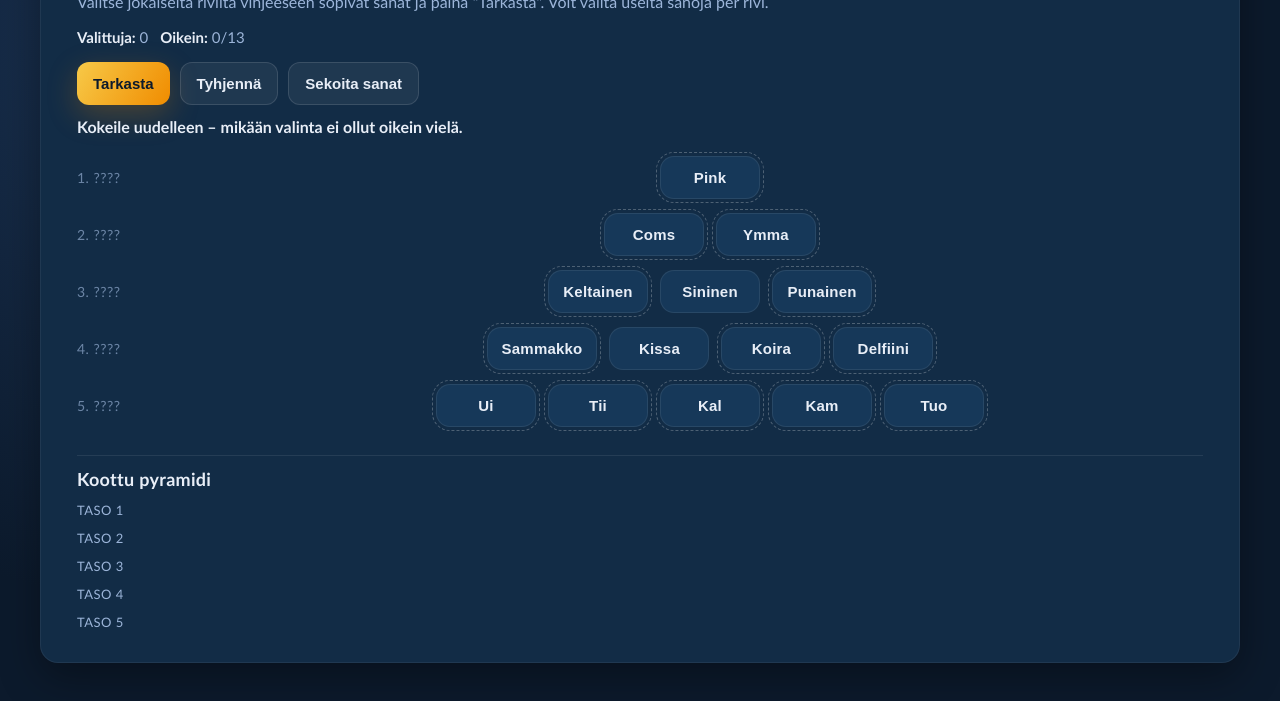
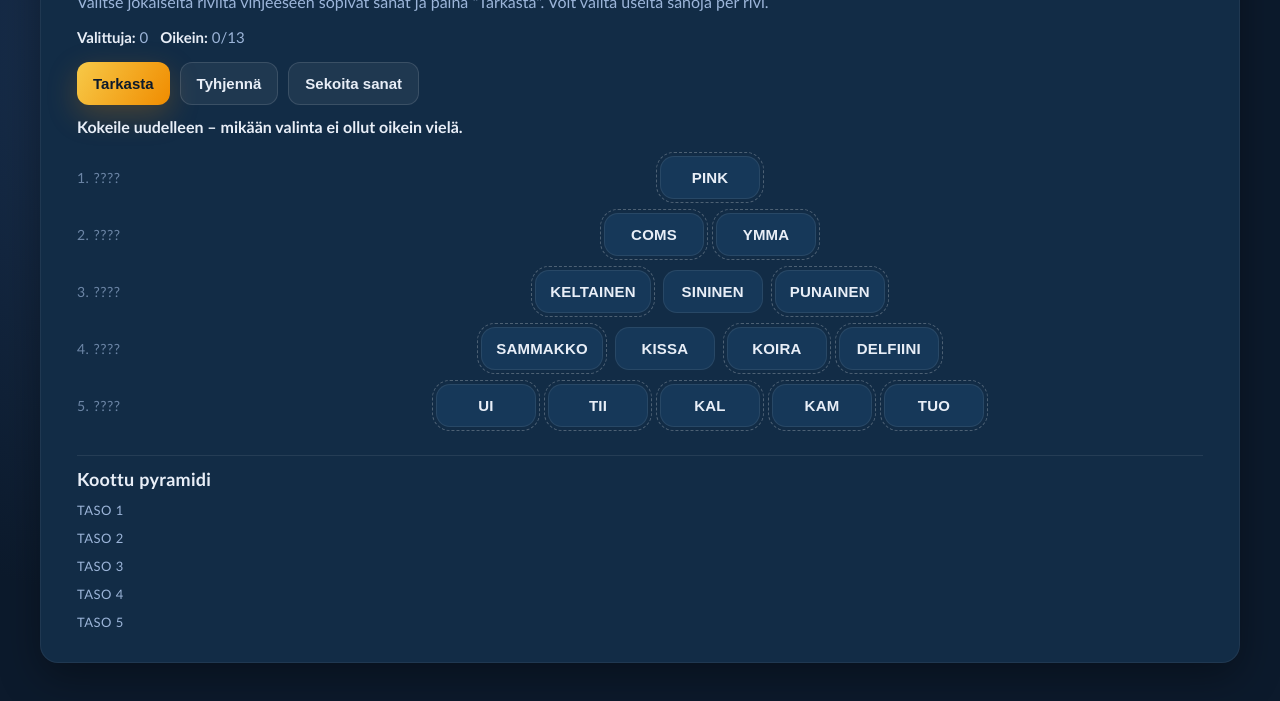
Before and after one commit to samuelfalt/Sana-Pyramidi, a plain HTML site: page index.html in a window 1280 px wide. Both pictures are taken after a click on the button "Tarkasta". Shown: the part 133-834 px from the top of the page. Drawn offline with Linux system fonts and the light colour scheme.

Commit message:
Uppercase all words

```diff
--- a/index.html
+++ b/index.html
@@ -292,41 +292,41 @@
       {
         hint: "Pink",
         words: [
-          { label: "Pink", correct: true }
+          { label: "PINK", correct: true }
         ]
       },
       {
         hint: "Kurssi anagram",
         words: [
-          { label: "Coms", correct: true },
-          { label: "Ymma", correct: true }
+          { label: "COMS", correct: true },
+          { label: "YMMA", correct: true }
         ]
       },
       {
         hint: "Kuumaa albumit",
         words: [
-          { label: "Keltainen", correct: true },
-          { label: "Sininen", correct: false },
-          { label: "Punainen", correct: true }
+          { label: "KELTAINEN", correct: true },
+          { label: "SININEN", correct: false },
+          { label: "PUNAINEN", correct: true }
         ]
       },
       {
         hint: "Uinti tyylit",
         words: [
-          { label: "Sammakko", correct: true },
-          { label: "Kissa", correct: false },
-          { label: "Koira", correct: true },
-          { label: "Delfiini", correct: true }
+          { label: "SAMMAKKO", correct: true },
+          { label: "KISSA", correct: false },
+          { label: "KOIRA", correct: true },
+          { label: "DELFIINI", correct: true }
         ]
       },
       {
         hint: "-mari",
         words: [
-          { label: "Ui", correct: true },
-          { label: "Tii", correct: true },
-          { label: "Kal", correct: true },
-          { label: "Kam", correct: true },
-          { label: "Tuo", correct: true }
+          { label: "UI", correct: true },
+          { label: "TII", correct: true },
+          { label: "KAL", correct: true },
+          { label: "KAM", correct: true },
+          { label: "TUO", correct: true }
         ]
       }
     ];
@@ -508,6 +508,8 @@
     function checkAnswers() {
       let correctSelections = 0;
       let anyWrong = false;
+      let extraSelections = false;
+      const totalSelected = currentSelectedCount();
 
       puzzleData.forEach((row, rowIndex) => {
         if (row.solved) {
@@ -524,11 +526,15 @@
 
         let rowHasWrong = false;
         let rowSelectedCorrect = 0;
+        let rowSelectedTotal = 0;
 
         row.words.forEach((word, wordIndex) => {
           const selector = `.tile[data-row="${rowIndex}"][data-index="${wordIndex}"]`;
           const tile = pyramid.querySelector(selector);
           const isSelected = tile.classList.contains("selected");
+          if (isSelected) {
+            rowSelectedTotal += 1;
+          }
 
           tile.classList.remove("correct", "wrong", "missed");
 
@@ -547,9 +553,14 @@
           }
         });
 
-        if (!rowHasWrong && rowSelectedCorrect === row.correctCount) {
+        const exactMatch = rowSelectedCorrect === row.correctCount && rowSelectedTotal === row.correctCount && totalSelected === row.correctCount;
+
+        if (!rowHasWrong && exactMatch) {
           row.solved = true;
           markSolvedRow(rowIndex);
+        } else if (!rowHasWrong && rowSelectedCorrect === row.correctCount && rowSelectedTotal === row.correctCount && totalSelected > row.correctCount) {
+          // correct words chosen but extra selections elsewhere
+          extraSelections = true;
         }
       });
 
@@ -560,7 +571,9 @@
       } else if (correctSelections === 0) {
         feedback.textContent = "Kokeile uudelleen – mikään valinta ei ollut oikein vielä.";
       } else {
-        feedback.textContent = "Osa meni oikein, mutta riveillä on vielä korjattavaa.";
+        feedback.textContent = extraSelections
+          ? "Valitse vain yhden kategorian sanat kerrallaan – nyt on ylimääräisiä valintoja."
+          : "Osa meni oikein, mutta riveillä on vielä korjattavaa.";
       }
     }
 
```
